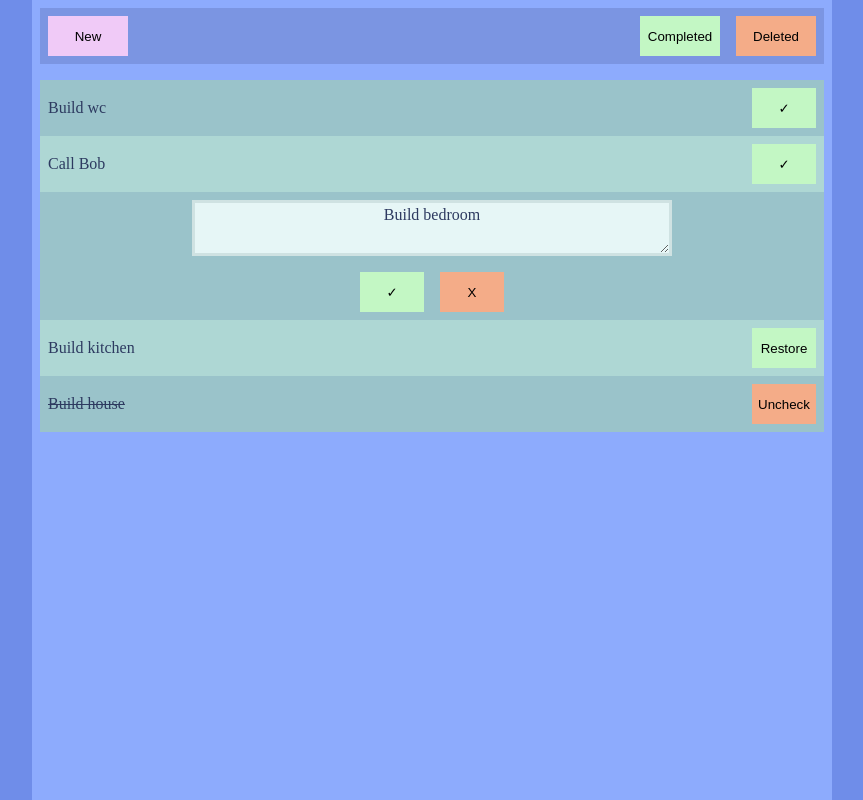
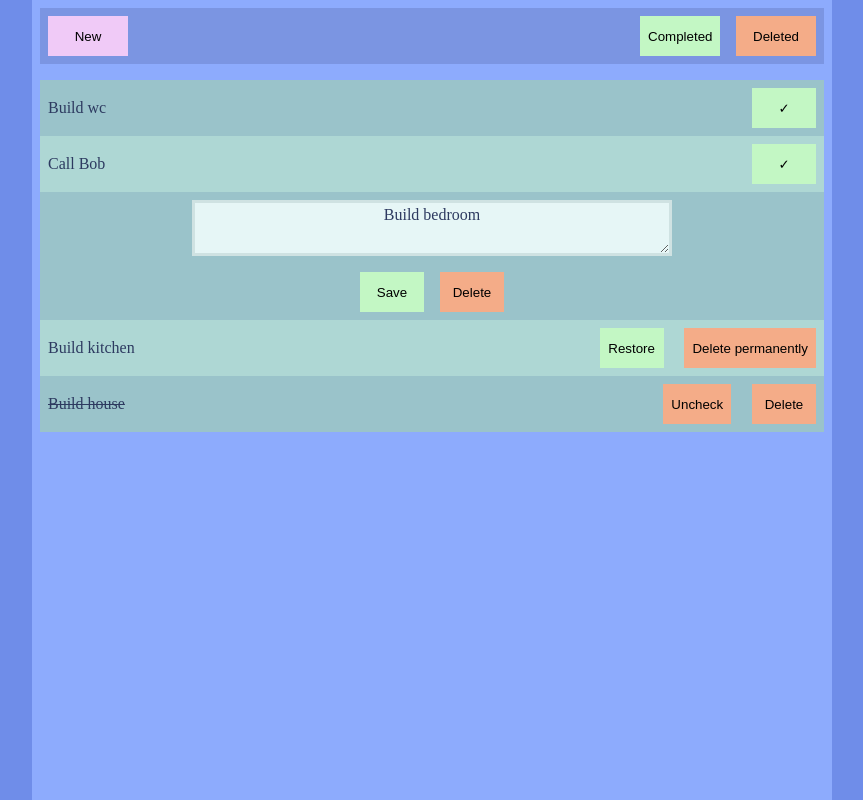
Before and after one commit to emilbratt/toodoo, a plain HTML site: page index.html in a window 1280 px wide. Shown: the whole page, without its empty margins (208-1071 px from the left). Drawn offline with Linux system fonts and the light colour scheme.

Commit message:
Added minor CSS stuff.

```diff
--- a/js/TodoRender.js
+++ b/js/TodoRender.js
@@ -57,6 +57,13 @@ class _TodoRender {
         return this.#div(btn);
     }
 
+    #todo_button_save() {
+        let btn = document.createElement('button');
+        btn.textContent = 'Save';
+        btn.classList.add('button-save');
+        return this.#div(btn);
+    }
+
     #todo_button_uncheck() {
         let btn = document.createElement('button');
         btn.textContent = 'Uncheck';
@@ -66,8 +73,15 @@ class _TodoRender {
 
     #todo_button_delete() {
         let btn = document.createElement('button');
-        btn.textContent = 'X';
+        btn.textContent = 'Delete';
         btn.classList.add('button-delete');
+        return this.#div(btn);
+    }
+
+    #todo_button_delete_perma() {
+        let btn = document.createElement('button');
+        btn.textContent = 'Delete permanently';
+        btn.classList.add('button-delete-perma');
         return this.#div(btn);
     }
 
@@ -94,6 +108,7 @@ class _TodoRender {
             row.classList.add('todo-entry-checked');
             row.appendChild(this.#text_checked(entry.text));
             row.appendChild(this.#todo_button_uncheck());
+            row.appendChild(this.#todo_button_delete());
         }
         if (entry.state.is(TODO_STATES.DELETED)) {
             if (!this.show_deleted) {
@@ -102,11 +117,12 @@ class _TodoRender {
             row.classList.add('todo-entry-deleted');
             row.appendChild(this.#text_deleted(entry.text));
             row.appendChild(this.#todo_button_restore());
+            row.appendChild(this.#todo_button_delete_perma());
         }
         if (entry.state.is(TODO_STATES.EDITING)) {
             row.classList.add('todo-entry-edit');
             row.appendChild(this.#todo_textarea(entry.text));
-            row.appendChild(this.#todo_button_check());
+            row.appendChild(this.#todo_button_save());
             row.appendChild(this.#todo_button_delete());
         }
 
--- a/style.css
+++ b/style.css
@@ -16,6 +16,9 @@ button {
     text-align: center;
     text-decoration: none;
     box-sizing: border-box;
+    padding: 0rem 0.5rem;
+    height: 2.5rem;
+    min-width: 4rem;
 }
 button:hover, button:active {
     opacity: 0.8;
@@ -48,8 +51,13 @@ textarea {
     background-color: rgb(240, 202, 247);
 }
 
+.button-delete-perma {
+    width: 5rem;
+}
+
 .button-cancel,
 .button-delete,
+.button-delete-perma,
 .button-uncheck,
 .button-show-deleted {
     background-color: rgb(244, 172, 136);
@@ -119,10 +127,6 @@ textarea {
     margin-right: auto;
     /* width: 100%; */
 }
-#todo-entries > .todo-entry-unchecked > div > button {
-    height: 2.5rem;
-    width: 4rem;
-}
 
 #todo-entries > .todo-entry-checked {
     display: flex;
@@ -137,10 +141,6 @@ textarea {
     align-items: center;
     margin-right: auto;
 }
-#todo-entries > .todo-entry-checked > div > button {
-    height: 2.5rem;
-    width: 4rem;
-}
 
 #todo-entries > .todo-entry-deleted {
     display: flex;
@@ -154,10 +154,6 @@ textarea {
     display: flex;
     align-items: center;
     margin-right: auto;
-}
-#todo-entries > .todo-entry-deleted > div > button {
-    height: 2.5rem;
-    width: 4rem;
 }
 
 #todo-entries > .todo-entry-edit {
@@ -180,7 +176,3 @@ textarea {
     padding: 0.2rem;
     text-align: center;
 }
-#todo-entries > .todo-entry-edit > div > button {
-    height: 2.5rem;
-    width: 4rem;
-}
```
